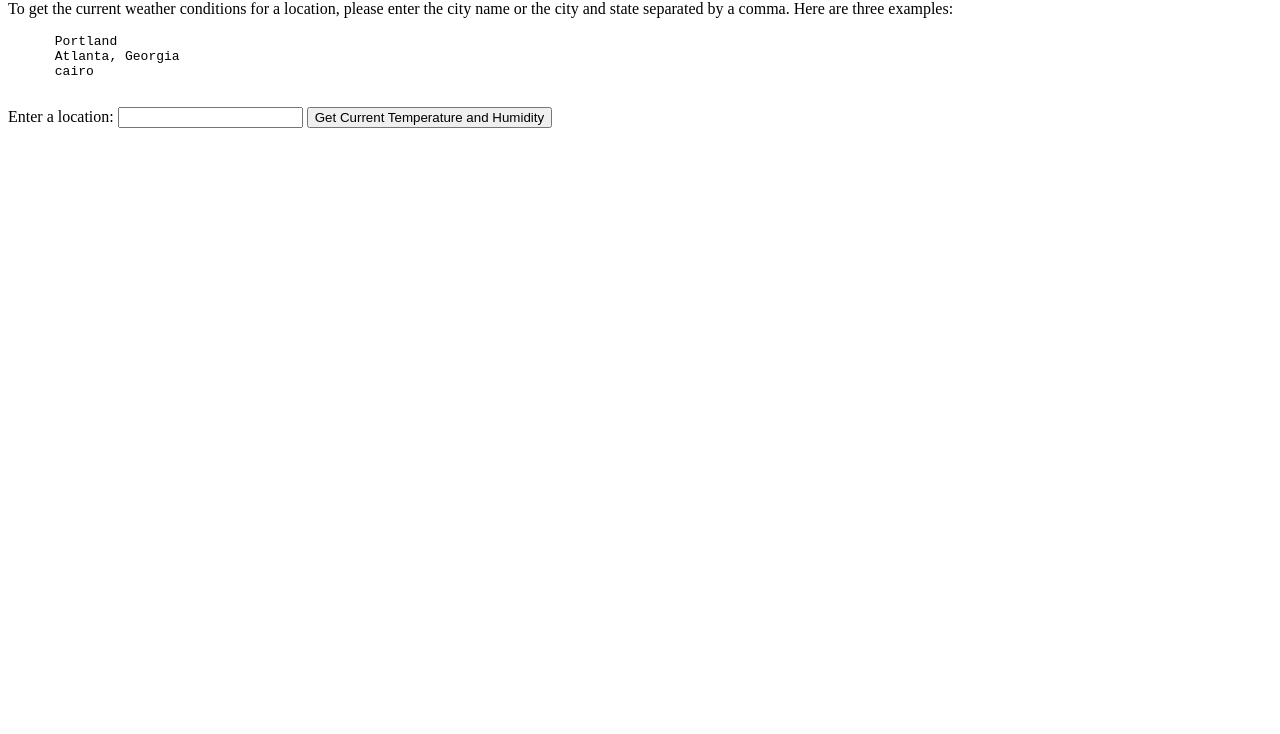
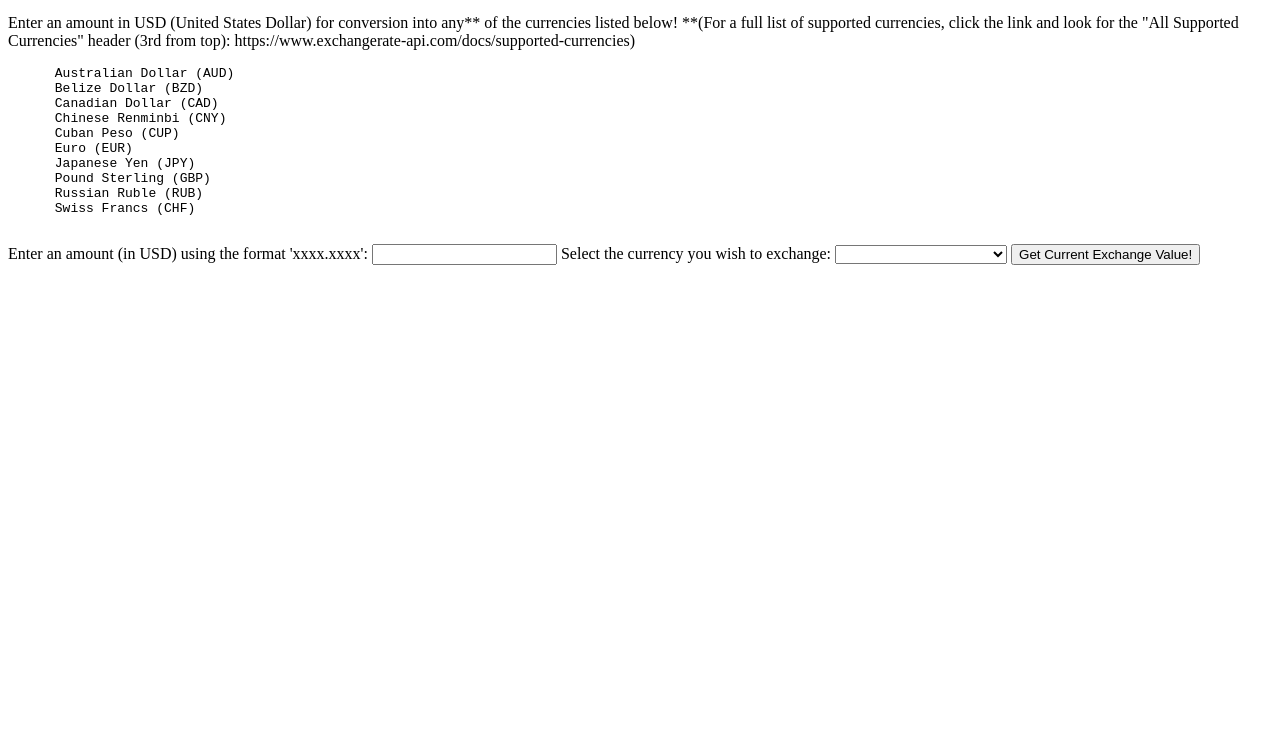
Before and after one commit to SaMajerus/usd-currency-exchanger, a plain HTML site: page src/index.html in a window 1280 px wide. Shown: the part 66-800 px from the top of the page. Drawn offline with Linux system fonts and the light colour scheme.

Commit message:
Adds fully set-up HTML document, ready to be connected with UI Logic and the like.  [WIP:  UI Logic, Business ('API call service') Logic]

```diff
--- a/src/index.html
+++ b/src/index.html
@@ -1,20 +1,45 @@
+<!DOCTYPE html>
 <html lang="en-US">
 <head>
-  <title>Weather</title>
+  <title>Currency Exchanger! (USD to something else)</title>
 </head>
 <body>
   <div class="container">
-    <h1>Get Weather Conditions From Anywhere!</h1>
-    <p>To get the current weather conditions for a location, please enter the city name or the city and state separated by a comma. Here are three examples:</p>
-    <pre>
-      Portland
-      Atlanta, Georgia
-      cairo
+    <h1>Exchange USD to see its value in another currency! </h1>
+    <p>Enter an amount in USD (United States Dollar) for conversion into any** of the currencies listed below!
+      **(For a full list of supported currencies, click the link and look for the "All Supported Currencies" header (3rd from top):  https://www.exchangerate-api.com/docs/supported-currencies)</p>
+
+     <pre>
+      Australian Dollar (AUD)
+      Belize Dollar (BZD)
+      Canadian Dollar (CAD)
+      Chinese Renminbi (CNY)
+      Cuban Peso (CUP)
+      Euro (EUR)
+      Japanese Yen (JPY)
+      Pound Sterling (GBP)
+      Russian Ruble (RUB)
+      Swiss Francs (CHF)
     </pre>
-    <form>
-      <label for="location">Enter a location:</label>
-      <input id="location" type="text" name="location">
-      <button type="submit" class="btn-success" id="weatherLocation">Get Current Temperature and Humidity</button>
+
+    <form id="user-input">
+      <label for="usd-amount">Enter an amount (in USD) using the format 'xxxx.xxxx':  </label>
+      <input id="usd-amt-input" type="text" name="usd-amount">
+      <label for="tgt-for-conv">Select the currency you wish to exchange:</label>
+      <select id="tgt-for-conv">
+        <option value="0"> </option>
+        <option value="AUD"> Australian Dollar (AUD) </option>
+        <option value="BZD"> Belize Dollar (BZD) </option>
+        <option value="CAD"> Canadian Dollar (CAD) </option>
+        <option value="CNY"> Chinese Renminbi (CNY) </option>
+        <option value="CUP"> Cuban Peso (CUP) </option>
+        <option value="EUR"> Euro (EUR) </option>
+        <option value="JPY"> Japanese Yen (JPY) </option>
+        <option value="GBP"> Pound Sterling (GBP) </option>
+        <option value="RUB"> Russian Ruble (RUB) </option>
+        <option value="CHF"> Swiss Francs (CHF) </option>
+      </select>
+      <button type="submit" id="exchangeSub">Get Current Exchange Value!</button>
     </form>
     <p id="showResponse"></p>
   </div>
```
Also changed, not shown: src/js/exchange.js (added), src/js/index.js (renamed from src/index.js).
